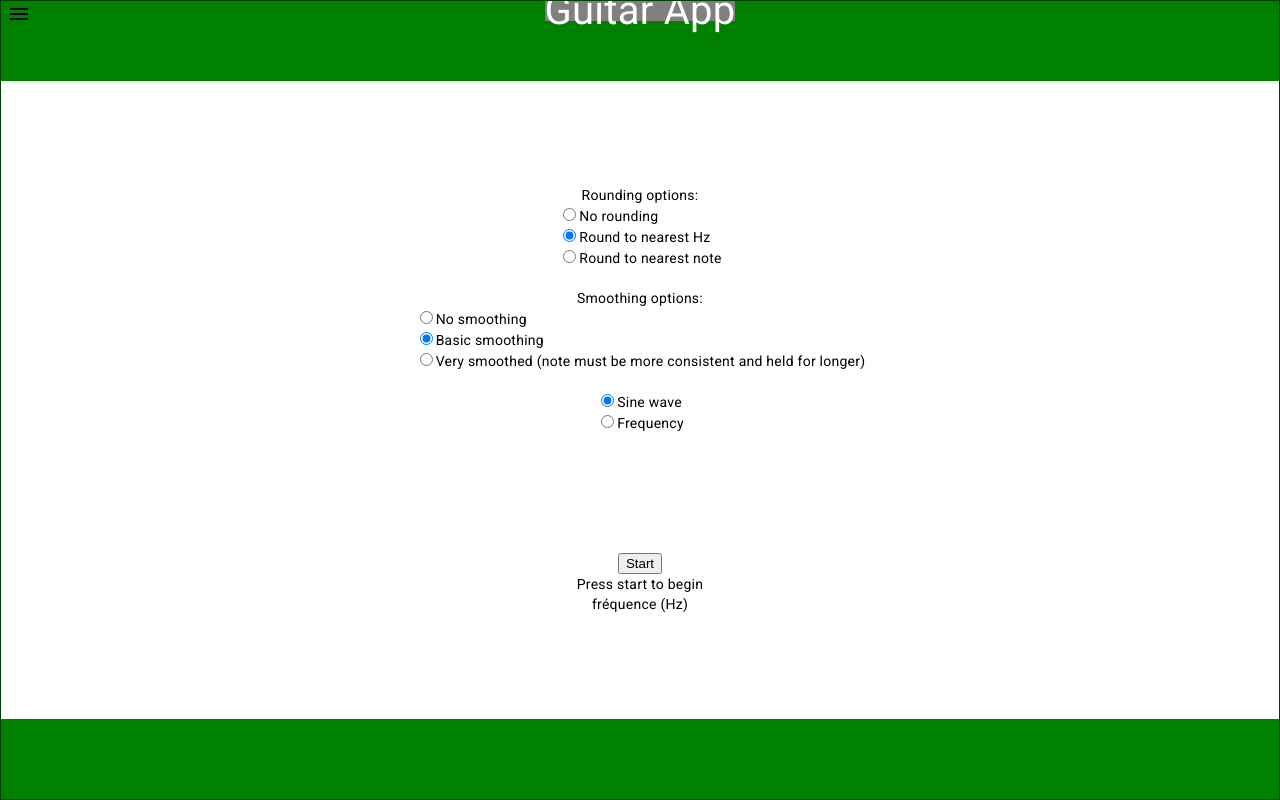
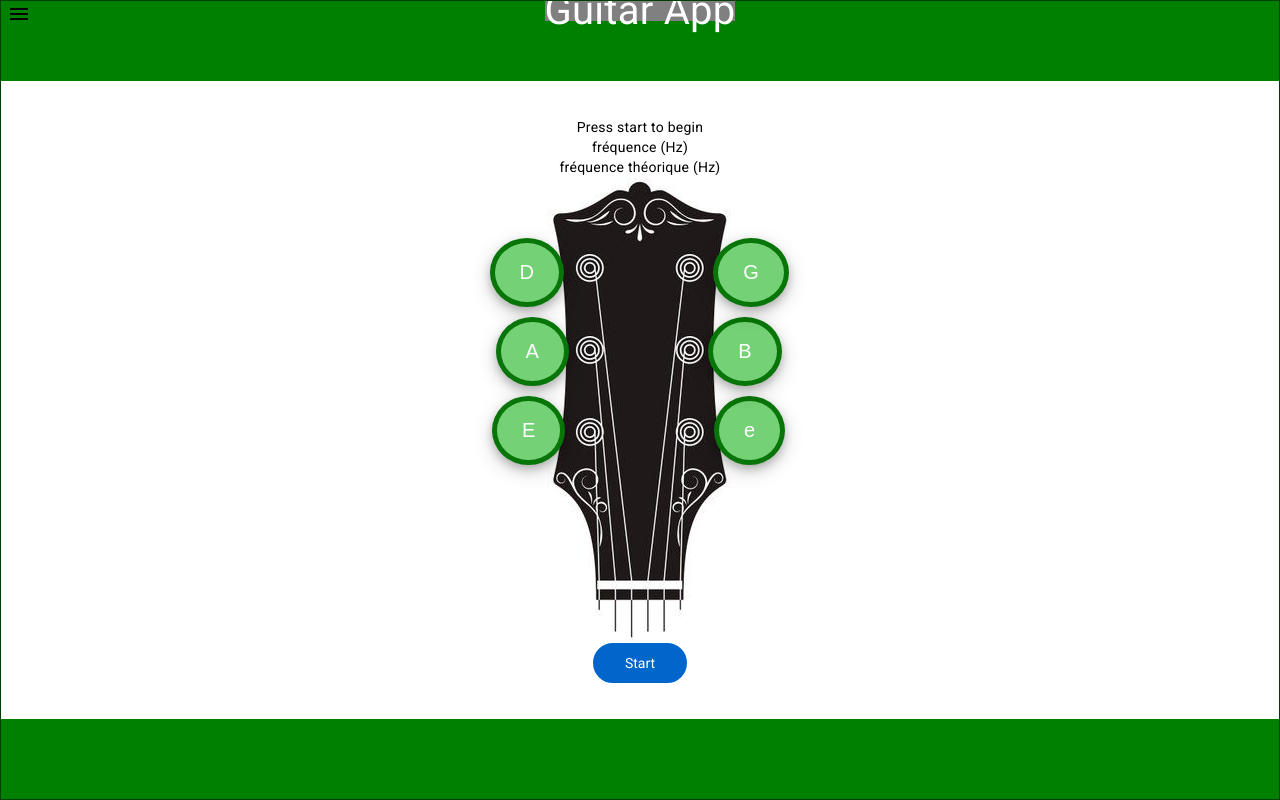
Before and after one commit to RadishSound/guitar-app, an Angular app: page / in a window 1280 px wide. Built offline with nearby package versions, Linux system fonts and the light colour scheme; a web font is replaced by a local one.

Commit message:
clean old code and put back guitar image

```diff
--- a/src/app/guitar-tuner/guitar-tuner.component.css
+++ b/src/app/guitar-tuner/guitar-tuner.component.css
@@ -102,5 +102,3 @@ border: solid 2px #0066cc;
     color: black;
     background-color: grey;
 }
-.visualizer{
-}
--- a/src/app/guitar-tuner/guitar-tuner.component.html
+++ b/src/app/guitar-tuner/guitar-tuner.component.html
@@ -1,49 +1,11 @@
 <div id = "tuner-content">
-    <!-- <canvas class="visualizer"></canvas> -->
-
-        <legend>Rounding options:</legend>
-        <div>
-          <input type="radio" id="roundingNone" name="rounding" value="none" >
-          <label for="roundingNone">No rounding</label>
-          <br>
-          <input type="radio" id="roundingMedium" name="rounding" value="hz" checked>
-          <label for="roundingMedium">Round to nearest Hz</label>
-          <br>
-          <input type="radio" id="roundingHard" name="rounding" value="note">
-          <label for="roundingHard">Round to nearest note</label>
-          <br>
-        </div>
-        <br>
-        <legend>Smoothing options:</legend>
-        <div>
-          <input type="radio" id="smoothingNone" name="smoothing" value="none">
-          <label for="smoothingNone">No smoothing</label>
-          <br>
-          <input type="radio" id="smoothingMedium" name="smoothing" value="basic" checked>
-          <label for="smoothingMedium">Basic smoothing</label>
-          <br>
-          <input type="radio" id="smoothingHard" name="smoothing" value="very">
-          <label for="smoothingHard">Very smoothed (note must be more consistent and held for longer)</label>
-          <br>
-        </div>
-        <br>
-         <div>
-          <input type="radio" id="displaySine" name="display" value="sine" checked>
-          <label for="displaySine">Sine wave</label>
-          <br>
-          <input type="radio" id="displayFrequency" name="display" value="frequency" >
-          <label for="displayFrequency">Frequency</label>
-          <br>
-        </div>
-
-        <canvas class="visualizer" width="640" height="100"></canvas>
-        <br>
-        <button id="init" (click)="startTuning()">Start</button>
         <div id="note">Press start to begin</div>
         <div id="frequence">fréquence (Hz)</div>
+        <div id="harmonique">fréquence théorique (Hz)</div>
 
 
-    <!-- <div id="guitar-content">
+
+    <div id="guitar-content">
         <button class="button-tuner" id="tunere">e</button>
         <button class="button-tuner" id="tunerB">B</button>
         <button class="button-tuner" id="tunerG">G</button>
@@ -52,6 +14,6 @@
         <button class="button-tuner" id="tunerE">E</button>
     </div>
     <div>
-        <button id="start-tuner-button" (click) = "init()" [ngClass]=" {'start-tuner-button-on':isStarted }">Start</button>
-    </div> -->
+        <button id="start-tuner-button" (click) = "startTuning()" [ngClass]=" {'start-tuner-button-on':isStarted }">Start</button>
+    </div>
 </div>
--- a/src/app/services/guitar-tuner.service.ts
+++ b/src/app/services/guitar-tuner.service.ts
@@ -37,45 +37,26 @@ export class GuitarTunerService {
  visualize(analyser: AnalyserNode, audioContext: AudioContext){
 
         let drawNoteVisual: any;
-        let previousValueToDisplay = "0";
-        var smoothingCount = 0;
-        var smoothingThreshold = 5;
-        var smoothingCountThreshold = 5;
+        let previousFrequenceToDisplay = 0;
+        let previousNoteToDisplay = "A";
+        let smoothingCount = 0;
+        let smoothingCountThreshold = 5;
 
         // Thanks to PitchDetect: https://github.com/cwilso/PitchDetect/blob/master/js/pitchdetect.js
-        var noteStrings = ["C", "C#", "D", "D#", "E", "F", "F#", "G", "G#", "A", "A#", "B"];
-
-
+        var noteStrings = ["A", "A#", "B", "C", "C#", "D", "D#", "E", "F", "F#", "G", "G#"];
         const drawNote = () => {
           drawNoteVisual = requestAnimationFrame(drawNote);
           var bufferLength = analyser.fftSize;
           var buffer = new Float32Array(bufferLength);
           analyser.getFloatTimeDomainData(buffer);
 
-          var autoCorrelateValue = this.autoCorrelate(buffer, audioContext.sampleRate)
+          var autoCorrelateValue = this.autoCorrelate(buffer, audioContext.sampleRate);
 
-          // Handle rounding
           let valueToDisplay = autoCorrelateValue.toString();
-          let rounding = <HTMLInputElement> document.querySelector('input[name="rounding"]:checked');
-
-          if(rounding){
-            if (rounding.value== 'none') {
-              // Do nothing
-            } else if (rounding.value == 'hz') {
-              valueToDisplay = Math.round(parseInt(valueToDisplay)).toString();
-            } else {
-              // Get the closest note
-              // Thanks to PitchDetect:
-              valueToDisplay = noteStrings[this.noteFromPitch(autoCorrelateValue) % 12];
-
-            }
-
-          }
-          var smoothing = <HTMLInputElement> document.querySelector('input[name="smoothing"]:checked');
-          let smoothingValue: string;
-          if(smoothing){
-              smoothingValue = smoothing.value;
-
+          let noteToDisplay = noteStrings[Math.abs(this.noteFromPitch(autoCorrelateValue)) % 12];
+          let harmoniqueToPlay = 3+Math.round(this.noteFromPitch(autoCorrelateValue) / 12);
+          let frequenceToDisplay = Math.round(parseInt(valueToDisplay));
+          console.log(frequenceToDisplay);
           if (autoCorrelateValue === -1) {
             const note = <HTMLDivElement> document.getElementById('note');
             if(note){
@@ -83,43 +64,39 @@ export class GuitarTunerService {
             return;
             }
           }
-          if (smoothingValue === 'none') {
-            smoothingThreshold = 99999;
-            smoothingCountThreshold = 0;
-          } else if (smoothingValue === 'basic') {
-            smoothingThreshold = 10;
-            smoothingCountThreshold = 5;
-          } else if (smoothingValue === 'very') {
-            smoothingThreshold = 5;
-            smoothingCountThreshold = 10;
-          }
-        }
 
-          if (this.noteIsSimilarEnough(rounding, valueToDisplay, previousValueToDisplay, smoothingCountThreshold)) {
+          if (this.noteIsSimilarEnough( frequenceToDisplay, previousFrequenceToDisplay, smoothingCountThreshold)) {
 
 
             if (smoothingCount < smoothingCountThreshold) {
               smoothingCount++;
               return;
             } else {
-              previousValueToDisplay = valueToDisplay;
+              previousFrequenceToDisplay = frequenceToDisplay;
+              previousNoteToDisplay = noteToDisplay;
 
               smoothingCount = 0;
             }
           } else {
-            previousValueToDisplay = valueToDisplay;
+            previousFrequenceToDisplay = frequenceToDisplay;
+            previousNoteToDisplay = noteToDisplay;
              smoothingCount = 0;
             return;
           }
-          if (typeof(valueToDisplay) == 'number') {
-            valueToDisplay = valueToDisplay +' Hz';
-          }
           let note = <HTMLDivElement> document.getElementById('note');
+          let frequence = <HTMLDivElement> document.getElementById('frequence');
+          let harmonique = <HTMLDivElement> document.getElementById('harmonique');
+
 
           if(note){
-          note.innerText = valueToDisplay;
-
+          note.innerText = noteToDisplay;
             }
+          if(frequence){
+            frequence.innerText = frequenceToDisplay.toString()+" Hz";
+              }
+          if(harmonique){
+            harmonique.innerText = harmoniqueToPlay.toString();
+              }
         }
 
         drawNote();
@@ -215,19 +192,12 @@ export class GuitarTunerService {
 
   noteFromPitch( frequency: number ) {
   var noteNum = 12 * (Math.log( frequency / 440 )/Math.log(2) );
-  return Math.round( noteNum ) + 69;
+  return Math.round( noteNum);
 }
- noteIsSimilarEnough(rounding: HTMLInputElement, valueToDisplay: string, previousValueToDisplay: string, smoothingThreshold: number) {
-  // Check threshold for number, or just difference for notes.
-  if (rounding.value ==='none' || rounding.value ==='hz') {
-    //console.log(previousValueToDisplay);
 
-    return Math.abs(parseInt(valueToDisplay) - parseInt(previousValueToDisplay)) < smoothingThreshold;
 
-  } else {
-   console.log(valueToDisplay);
-    return valueToDisplay === previousValueToDisplay;
+ noteIsSimilarEnough(frequenceToDisplay: number, previousFrequenceToDisplay: number, smoothingThreshold: number) {
 
-  }
+    return Math.abs(frequenceToDisplay - previousFrequenceToDisplay) < smoothingThreshold;
 }
 }
```
